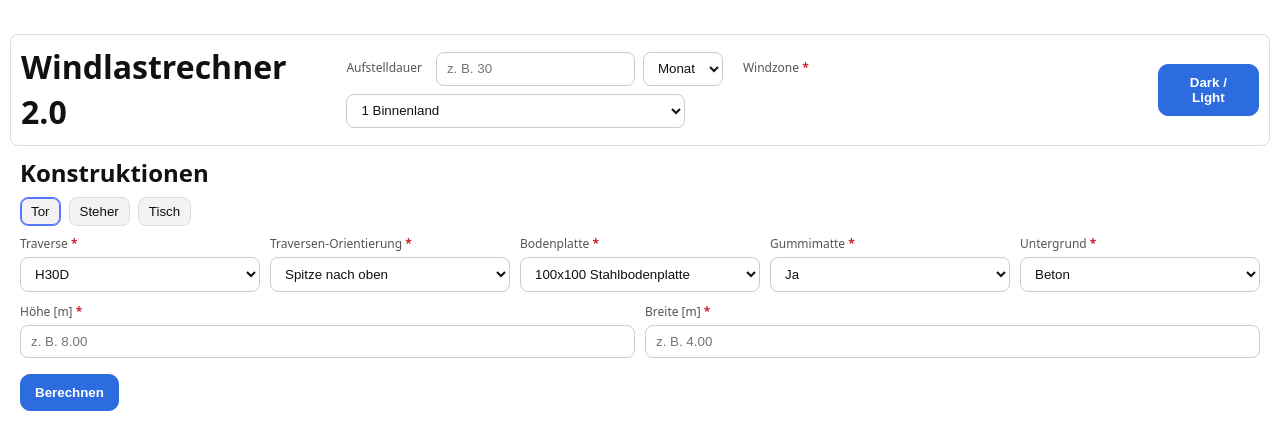
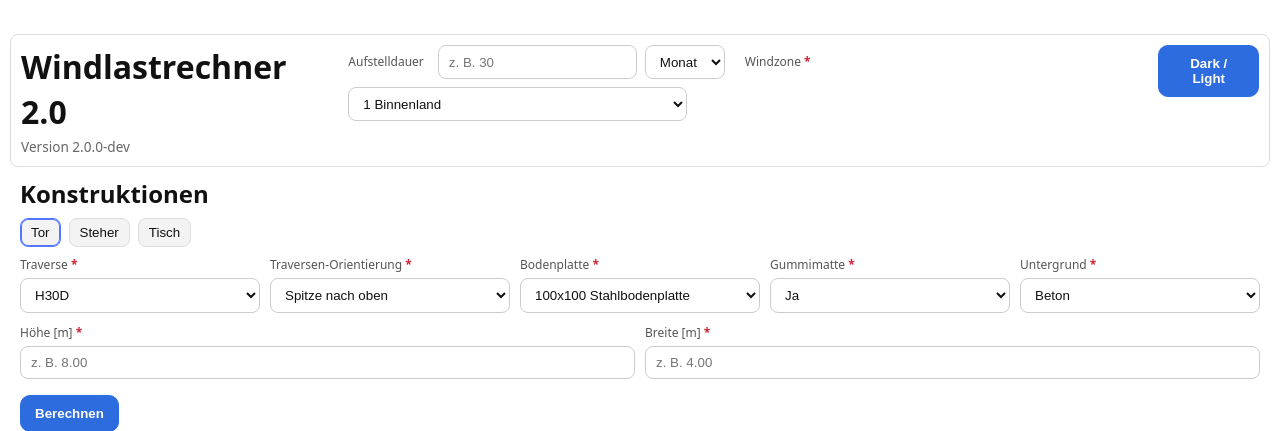
Before and after one commit to jonas507h/Windlast, a Flask app: page / in a window 1280 px wide. Shown: the top 431 px of the page. Run offline with Flask 3, Linux system fonts and the light colour scheme; data that the repository does not hold is empty.

Commit message:
Versionsanzeige

```diff
--- a/windlast_UI/index.html
+++ b/windlast_UI/index.html
@@ -52,7 +52,10 @@
 
   <!-- ========== HEADER ========== -->
   <header class="panel header-bar">
-    <h1 style="margin:0;">Windlastrechner 2.0</h1>
+    <div class="header-title">
+      <h1 style="margin:0;">Windlastrechner 2.0</h1>
+      <small id="program-version" class="version-label" hidden></small>
+    </div>
 
     <form id="header-form" class="header-controls" onsubmit="return false;">
       <label for="aufstelldauer_wert">Aufstelldauer</label>
--- a/windlast_UI/static/css/style.css
+++ b/windlast_UI/static/css/style.css
@@ -198,3 +198,12 @@ label.required::after {
 }
 
 .error-text[hidden] { display: none; }
+
+.header-bar { display: flex; align-items: flex-start; gap: 16px; }
+.header-title { display: flex; flex-direction: column; }
+.version-label{
+  display:block;
+  font-size:.85rem;
+  color:#666;
+  margin-top:2px;
+}
--- a/windlast_UI/static/js/config.js
+++ b/windlast_UI/static/js/config.js
@@ -1,5 +1,6 @@
 // config.js
 (function () {
+  const VERSION = "2.0.0-dev";
   // 1) Flags pro Rolle definieren
   const ROLE_FLAGS = {
     user:  Object.freeze({
@@ -31,6 +32,7 @@
   const state = {
     get role() { return currentRole; },
     get flags() { return ROLE_FLAGS[currentRole]; },
+    get version() { return VERSION; },
     // DOM-Hook für CSS (siehe unten)
     applyDomAttributes() {
       document.documentElement.setAttribute("data-role", currentRole);
@@ -53,6 +55,7 @@
   window.APP_STATE = Object.freeze({
     get role() { return state.role; },
     get flags() { return state.flags; },
+    get version() { return state.version; },
     setRole: state.setRole,                 // bewusst freigegeben
     onRoleChanged(handler) {                // kleine Helfer-API
       document.addEventListener("ui:role-changed", e => handler(e.detail.role));
--- a/windlast_UI/static/js/header.js
+++ b/windlast_UI/static/js/header.js
@@ -42,3 +42,12 @@ async function initHeaderDropdowns() {
 }
 
 document.addEventListener("DOMContentLoaded", initHeaderDropdowns);
+
+document.addEventListener("DOMContentLoaded", () => {
+  const el = document.getElementById("program-version");
+  const v  = window.APP_STATE?.version;
+  if (el && v) {
+    el.textContent = `Version ${v}`;
+    el.hidden = false;
+  }
+});
--- a/windlast_UI/static/js/warnung.js
+++ b/windlast_UI/static/js/warnung.js
@@ -14,7 +14,7 @@
         <h2 id="modal-title" class="text-lg" style="margin:0 0 .5rem 0;">Hinweis</h2>
         <p style="margin:0 0 1rem 0;">
           Diese Anwendung liefert <strong>keine zertifizierten statischen Berechnungen</strong>.
-          Ergebnisse dienen als <em>Vorab-Abschätzung</em> ohne Gewähr.
+          Ergebnisse dienen als <em>Vorab-Abschätzung</em> ohne Gewähr. Die volle Verantwortung liegt beim Anwender.
         </p>
         <div style="display:flex; gap:.5rem; justify-content:flex-end;">
           <button type="button" class="btn btn-secondary" data-action="ok">OK</button>
```
